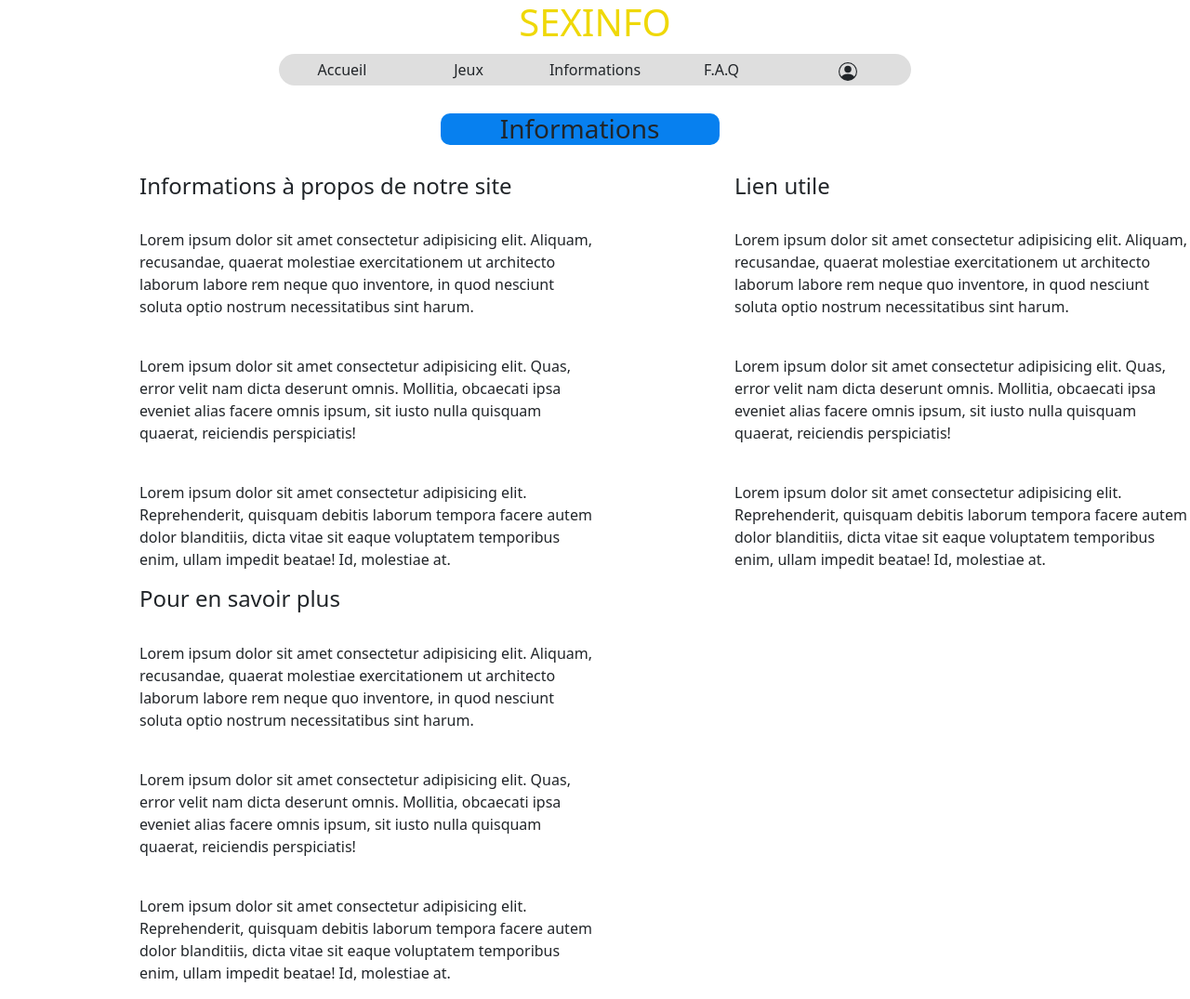
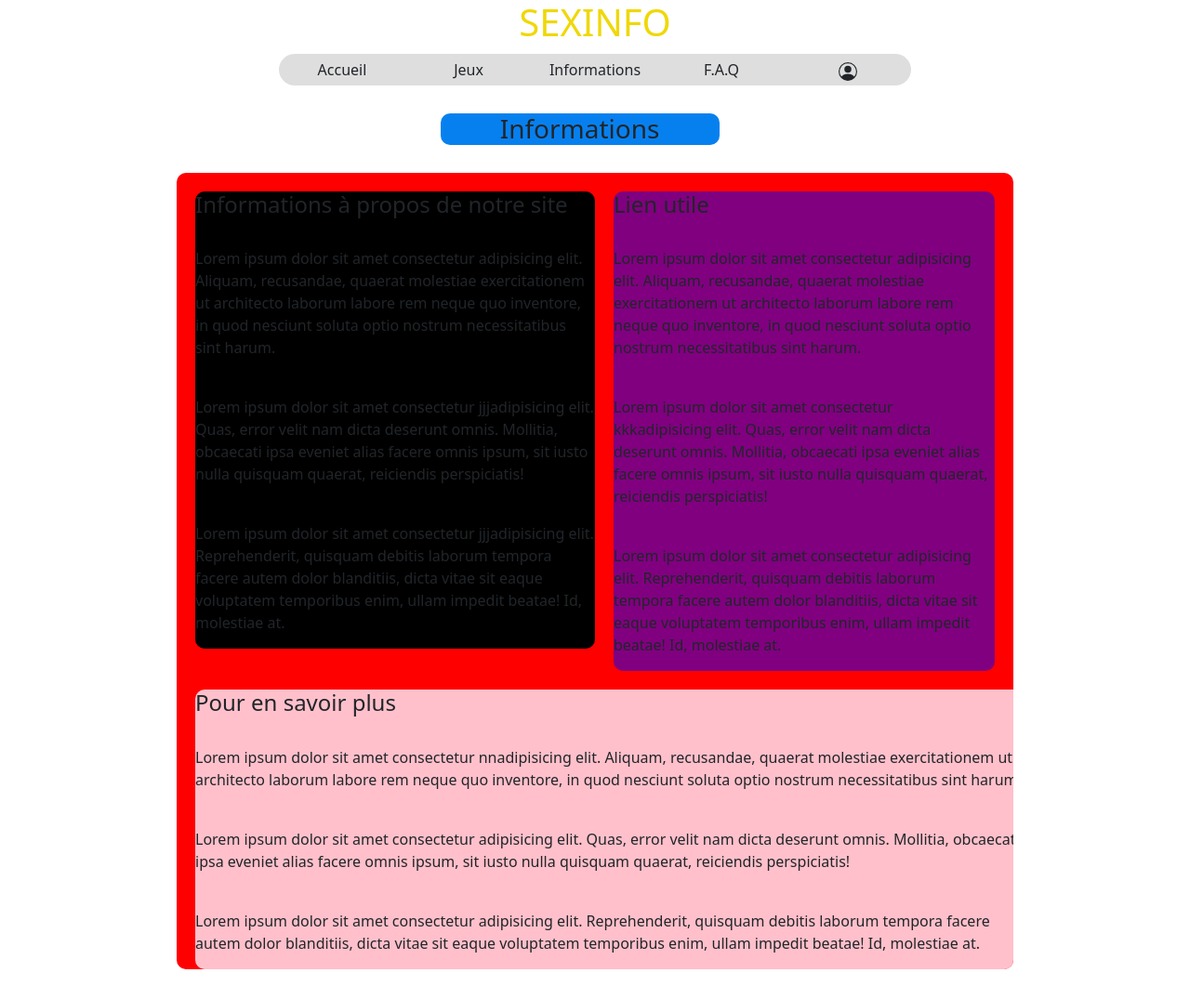
Before and after one commit to P3psHy/NDISexInfo, a PHP site: page /informations.php in a window 1280 px wide. Shown: the whole page at 93% size. After the commit the page ends 1043 px from the top, so only its background shows below. Run offline with PHP 8.4, Linux system fonts and the light colour scheme; the visitor is signed in with stand-in values (Sample User, id 1).

Commit message:
page information
presque finit

```diff
--- a/informations.css
+++ b/informations.css
@@ -70,34 +70,51 @@ font-weight: bold;
 }
 
 .central_div{
-    min-height: calc(100vh - 40px * 2);
+    width:900px;
+    height:fit-content;
     display: grid;
     grid-template-columns: 50% 50%;
     border-radius: 10px;
     overflow: hidden;
     margin-top: 30px;
+    margin-left: auto;
+    margin-right: auto;
+    background: red;
 }
 
 .info_site{
+    margin-top: 20px;
+    margin-left: 20px;
+    width: fit-content;
+    height: fit-content;
     display: flex;
     flex-direction: column;
     justify-content: content;
-    padding-left: 150px;
-    background-color: white;
+    background-color: black;
+    border-radius: 10px;
 }
 
 .savoir_plus{
+    margin-top: 20px;
+    margin-left: 20px;
+    margin-right: 50px;
+    width: fit-content;
+    height: fit-content;
     display: flex;
     flex-direction: column;
     justify-content: content;
-    padding-left: 150px;
-    background-color: white;
+    background-color: pink;
+    width: 200%;
+    border-radius: 10px;
 }
 
 .lien{
+    margin-top: 20px;
+    margin-left: 20px;
+    margin-right: 20px;
     display: flex;
     flex-direction: column;
     justify-content: content;
-    padding-left: 150px;
-    background-color: white;
+    background-color: purple;
+    border-radius: 10px;
 }
--- a/informations.php
+++ b/informations.php
@@ -62,23 +62,23 @@
             <br>
             <p>Lorem ipsum dolor sit amet consectetur adipisicing elit. Aliquam, recusandae, quaerat molestiae exercitationem ut architecto laborum labore rem neque quo inventore, in quod nesciunt soluta optio nostrum necessitatibus sint harum.</p>
             <br>
-            <p>Lorem ipsum dolor sit amet consectetur adipisicing elit. Quas, error velit nam dicta deserunt omnis. Mollitia, obcaecati ipsa eveniet alias facere omnis ipsum, sit iusto nulla quisquam quaerat, reiciendis perspiciatis!</p>
+            <p>Lorem ipsum dolor sit amet consectetur jjjadipisicing elit. Quas, error velit nam dicta deserunt omnis. Mollitia, obcaecati ipsa eveniet alias facere omnis ipsum, sit iusto nulla quisquam quaerat, reiciendis perspiciatis!</p>
             <br>
-            <p>Lorem ipsum dolor sit amet consectetur adipisicing elit. Reprehenderit, quisquam debitis laborum tempora facere autem dolor blanditiis, dicta vitae sit eaque voluptatem temporibus enim, ullam impedit beatae! Id, molestiae at.</p>
+            <p>Lorem ipsum dolor sit amet consectetur jjjadipisicing elit. Reprehenderit, quisquam debitis laborum tempora facere autem dolor blanditiis, dicta vitae sit eaque voluptatem temporibus enim, ullam impedit beatae! Id, molestiae at.</p>
         </div>
         <div class="lien">
         <h4>Lien utile</h4>
             <br>
             <p>Lorem ipsum dolor sit amet consectetur adipisicing elit. Aliquam, recusandae, quaerat molestiae exercitationem ut architecto laborum labore rem neque quo inventore, in quod nesciunt soluta optio nostrum necessitatibus sint harum.</p>
             <br>
-            <p>Lorem ipsum dolor sit amet consectetur adipisicing elit. Quas, error velit nam dicta deserunt omnis. Mollitia, obcaecati ipsa eveniet alias facere omnis ipsum, sit iusto nulla quisquam quaerat, reiciendis perspiciatis!</p>
+            <p>Lorem ipsum dolor sit amet consectetur kkkadipisicing elit. Quas, error velit nam dicta deserunt omnis. Mollitia, obcaecati ipsa eveniet alias facere omnis ipsum, sit iusto nulla quisquam quaerat, reiciendis perspiciatis!</p>
             <br>
             <p>Lorem ipsum dolor sit amet consectetur adipisicing elit. Reprehenderit, quisquam debitis laborum tempora facere autem dolor blanditiis, dicta vitae sit eaque voluptatem temporibus enim, ullam impedit beatae! Id, molestiae at.</p>
         </div>
         <div class="savoir_plus">
             <h4>Pour en savoir plus</h4>
             <br>
-            <p>Lorem ipsum dolor sit amet consectetur adipisicing elit. Aliquam, recusandae, quaerat molestiae exercitationem ut architecto laborum labore rem neque quo inventore, in quod nesciunt soluta optio nostrum necessitatibus sint harum.</p>
+            <p>Lorem ipsum dolor sit amet consectetur nnadipisicing elit. Aliquam, recusandae, quaerat molestiae exercitationem ut architecto laborum labore rem neque quo inventore, in quod nesciunt soluta optio nostrum necessitatibus sint harum.</p>
             <br>
             <p>Lorem ipsum dolor sit amet consectetur adipisicing elit. Quas, error velit nam dicta deserunt omnis. Mollitia, obcaecati ipsa eveniet alias facere omnis ipsum, sit iusto nulla quisquam quaerat, reiciendis perspiciatis!</p>
             <br>
```
